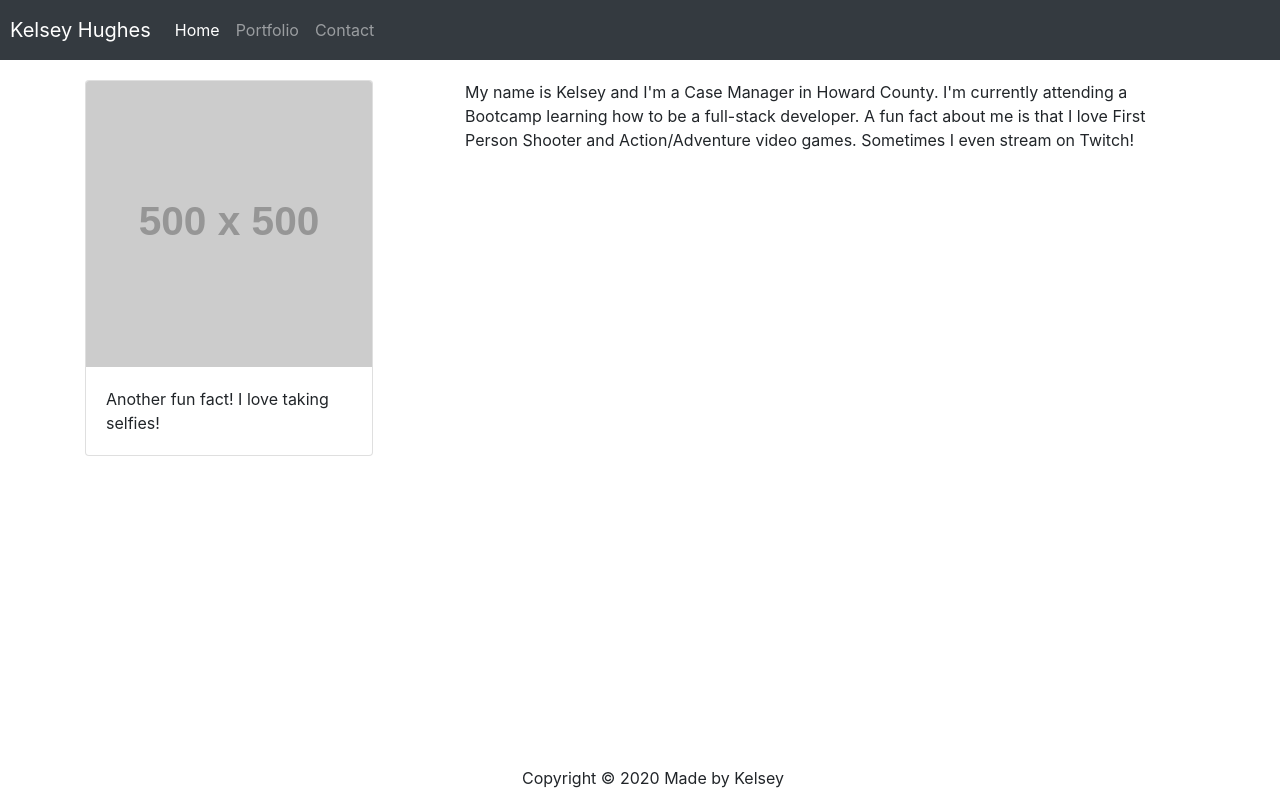
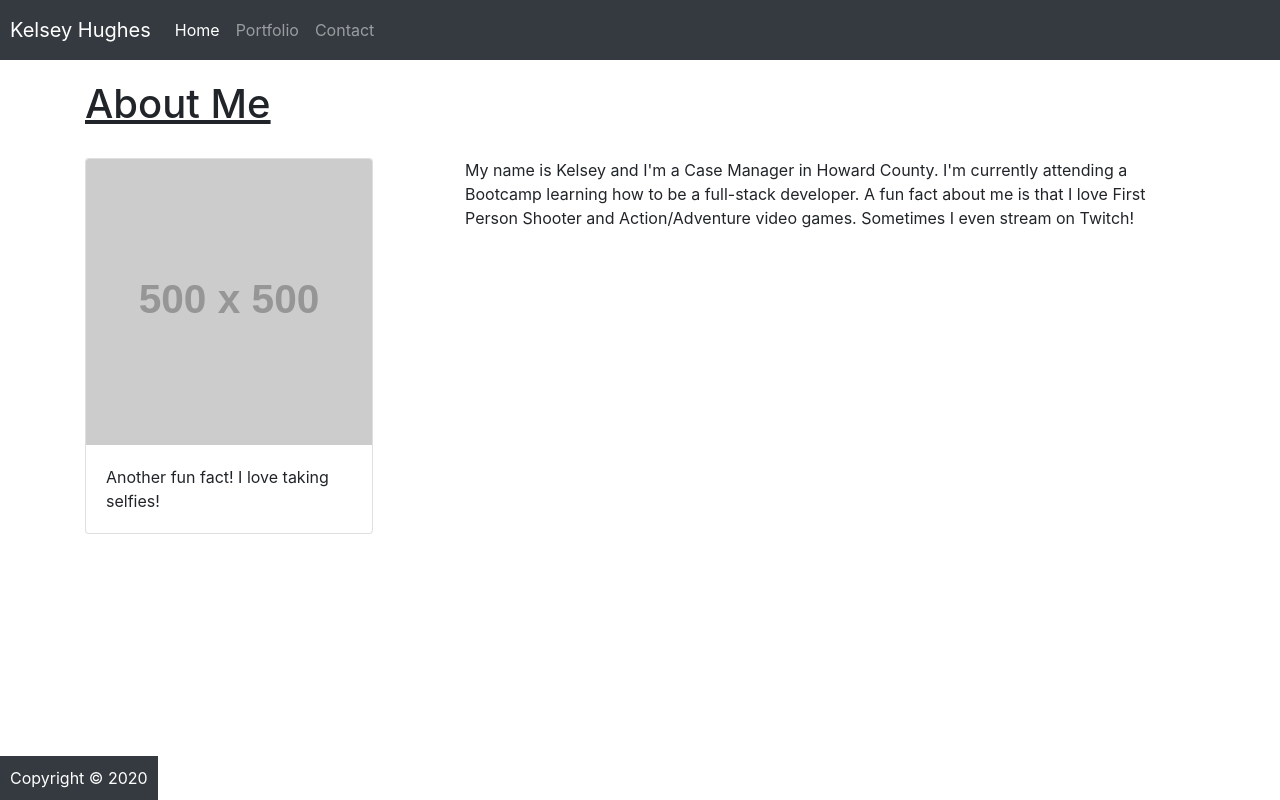
Before and after one commit to kelbri10/Reponsive-Portfolio-, a plain HTML site: page index.html in a window 1280 px wide. Drawn offline with nearby package versions, Linux system fonts and the light colour scheme; placeholder pictures from the web are drawn by us.

Commit message:
adjusted css positioning of footer

```diff
--- a/assets/style.css
+++ b/assets/style.css
@@ -1,11 +1,25 @@
+body{
+    position: relative;
+    min-height: 100vh;
+}
+
+.page-header{
+    margin-bottom: 10px;
+    text-decoration: underline;
+    width: 100%;
+}
 .navbar{
     padding: 10px;
     margin-bottom: 20px;
 }
-
+.container{
+    margin-bottom: 20px;
+}
 footer{
-    position: fixed;
+    position: absolute;
     bottom: 0;
-    left: 40%;
+    margin-top: 30px;
     padding: 10px;
+    text-align: center;
+    color: white;
 }
--- a/index.html
+++ b/index.html
@@ -39,6 +39,14 @@
             </nav>
 
 
+      <!--About me header-->
+      <div class="container">
+        <div class="row">
+          <div class="col-md-12">
+            <header class="page-header"><h1> About Me </h1></header>
+          </div>
+        </div>
+      </div>
 
       <!--about me card-->
       <div class="container">
@@ -62,17 +70,13 @@
             </div>
           </div>
         </div>
-
-      <!--jumbotron-->
+      </div>
 
       <!--sticky footer-->
-      <div class="container">
-        <div class="row">
-          <div class="col-md-12">
-            <footer> Copyright &copy; 2020 Made by Kelsey </footer>
-          </div>
-        </div>
-      </div>
+
+
+      <footer class="bg-dark"> Copyright &copy; 2020 </footer>
+
 
 
     </body>
```
Also changed, not shown: contact.html (+1 -2 lines), portfolio.html (+1 -1 lines).
